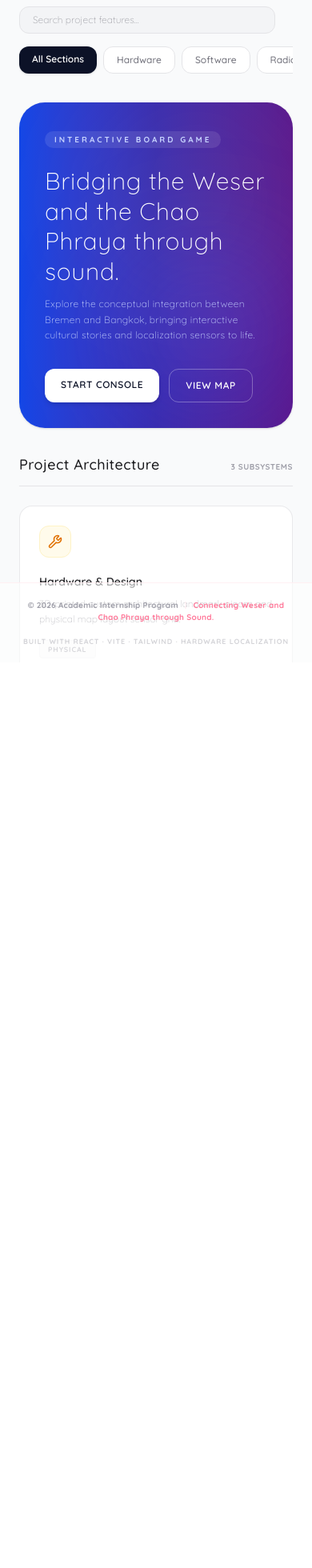
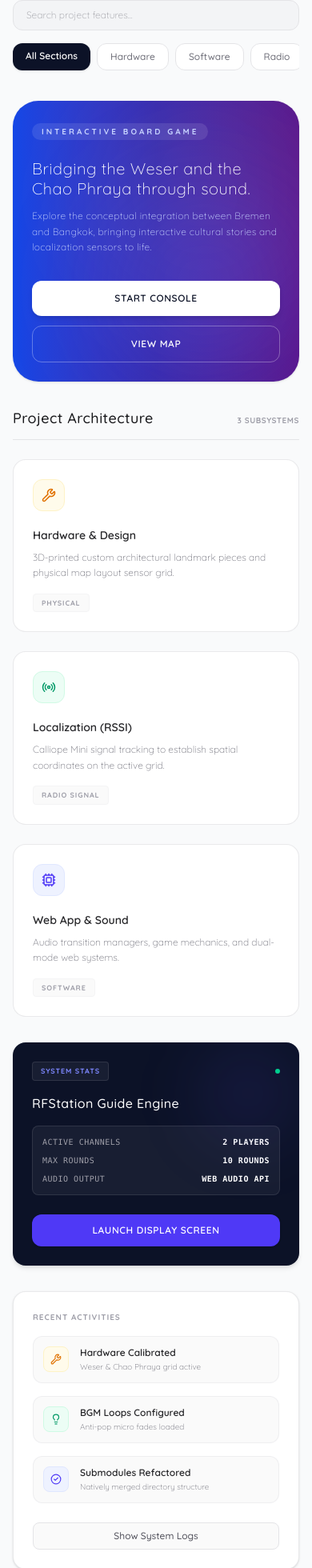
Before and after one commit to smolguyonearth/RFStation, a React (Vite) app in the folder frontend/: page / in a window 390 px wide. Shown: the part 16-1976 px from the top of the page at 80% size. Before the commit the page ends 844 px from the top, so only its background shows below. Built offline with nearby package versions, Linux system fonts and the light colour scheme.

Commit message:
style: improve responsive design and layout consistency across dashboard pages

```diff
--- a/frontend/src/App.tsx
+++ b/frontend/src/App.tsx
@@ -12,14 +12,14 @@ import Footer from "@/components/Footer"
 export default function Root() {
   return (
     <BrowserRouter>
-      <div className="h-screen w-screen max-h-screen overflow-hidden bg-[#FAF9F6] text-[#333C4E] font-sans flex flex-col items-stretch select-none">
+      <div className="min-h-screen lg:h-screen w-screen lg:max-h-screen lg:overflow-hidden bg-[#FAF9F6] text-[#333C4E] font-sans flex flex-col items-stretch select-none">
 
-        {/* Main Dashboard Frame (Full screen) */}
-        <div className="h-full w-full bg-[#FAF9F6] flex flex-col lg:flex-row overflow-hidden relative">
+        {/* Main Dashboard Frame (Responsive) */}
+        <div className="min-h-full w-full bg-[#FAF9F6] flex flex-col lg:flex-row lg:overflow-hidden relative">
 
           {/* <Navbar /> */}
 
-          <div className="flex-grow flex flex-col min-w-0 h-full bg-[#FAF9F6] overflow-y-auto">
+          <div className="flex-grow flex flex-col min-w-0 lg:h-full bg-[#FAF9F6] lg:overflow-y-auto">
             <main className="flex-grow w-full min-h-0">
               <Routes>
                 <Route path="/" element={<Home />} />
--- a/frontend/src/components/Navbar.tsx
+++ b/frontend/src/components/Navbar.tsx
@@ -69,8 +69,7 @@ export default function Navbar() {
                             <button
                                 key={lng}
                                 onClick={() => changeLanguage(lng)}
-                            className={`w-full py-1.5 text-[9px] font-bold rounded-lg transition-all ${
-                              i18n.language === lng
+                                className={`w-full py-1.5 text-[9px] font-bold rounded-lg transition-all ${i18n.language === lng
                                         ? "bg-white text-[#FF7899] border border-[#FFD6E0] shadow-sm"
                                         : "text-zinc-400 hover:text-zinc-600"
                                     }`}
@@ -157,8 +156,7 @@ export default function Navbar() {
                                                 changeLanguage(lng);
                                                 toggleMenu();
                                             }}
-                                            className={`py-2 rounded-lg text-xs font-bold transition-all ${
-                                                i18n.language === lng
+                                            className={`py-2 rounded-lg text-xs font-bold transition-all ${i18n.language === lng
                                                     ? "bg-[#FFEBF0] text-[#FF7899] border border-[#FFD6E0]"
                                                     : "bg-white border border-zinc-200 text-zinc-500 hover:bg-[#FAF9F6]"
                                                 }`}
--- a/frontend/src/pages/Home.tsx
+++ b/frontend/src/pages/Home.tsx
@@ -1,25 +1,25 @@
-import { Link } from "react-router-dom"
-import { Cpu, Lightbulb, CheckCircle2, Radio, Wrench } from "lucide-react"
+import { Link } from "react-router-dom";
+import { Cpu, Lightbulb, CheckCircle2, Radio, Wrench } from "lucide-react";
 
 export default function HomePage() {
   return (
-    <div className="min-h-screen bg-[#F9FAFB] text-[#1F2937] font-sans p-6 lg:p-10 flex flex-col xl:flex-row gap-10">
+    <div className="min-h-screen bg-[#F9FAFB] text-[#1F2937] font-sans p-4 sm:p-6 lg:p-10 grid grid-cols-1 lg:grid-cols-3 xl:grid-cols-4 gap-8 lg:gap-10">
 
       {/* ================= LEFT MAIN COLUMN ================= */}
-      <div className="flex-1 flex flex-col gap-8 min-w-0">
+      <div className="lg:col-span-2 xl:col-span-3 flex flex-col gap-8 min-w-0">
 
         {/* Top Header & Search Simulation */}
         <div className="flex flex-col md:flex-row md:items-center justify-between gap-4">
-          <div className="relative w-full max-w-xs">
+          <div className="relative w-full md:max-w-xs">
             <input
               type="text"
               placeholder="Search project features..."
-              className="w-full bg-[#F3F4F6] border border-zinc-200 rounded-xl px-4 py-2 text-xs font-light text-zinc-600 focus:outline-none focus:border-zinc-300"
+              className="w-full bg-[#F3F4F6] border border-zinc-200 rounded-xl px-4 py-2.5 text-xs font-light text-zinc-600 focus:outline-none focus:border-zinc-300"
             />
           </div>
 
           {/* Filter Pills */}
-          <div className="flex gap-2 overflow-x-auto pb-1">
+          <div className="flex gap-2 overflow-x-auto pb-1.5 scrollbar-none">
             <span className="bg-[#0C1227] text-white px-4 py-2 rounded-xl text-xs font-semibold whitespace-nowrap cursor-pointer shadow-sm">
               All Sections
             </span>
@@ -35,7 +35,7 @@ export default function HomePage() {
         </div>
 
         {/* Hero Geometric Banner */}
-        <div className="relative rounded-[2rem] bg-gradient-to-r from-blue-700 via-indigo-800 to-purple-900 text-white p-8 md:p-12 overflow-hidden shadow-sm flex flex-col justify-between min-h-[260px]">
+        <div className="relative rounded-[2rem] bg-gradient-to-r from-blue-700 via-indigo-800 to-purple-900 text-white p-6 sm:p-8 md:p-12 overflow-hidden shadow-sm flex flex-col justify-between min-h-[260px]">
           {/* Abstract geometric glass/neon decoration */}
           <div className="absolute top-0 right-0 w-80 h-80 bg-white/5 rounded-full blur-3xl translate-x-10 -translate-y-10" />
           <div className="absolute bottom-0 left-1/3 w-60 h-60 bg-indigo-500/20 rounded-full blur-3xl" />
@@ -44,7 +44,7 @@ export default function HomePage() {
             <span className="text-[10px] font-bold tracking-[0.3em] text-indigo-200 uppercase bg-white/10 px-3 py-1 rounded-full w-fit">
               Interactive Board Game
             </span>
-            <h1 className="text-3xl md:text-4xl font-extralight tracking-wide leading-tight mt-6">
+            <h1 className="text-xl sm:text-2xl md:text-3xl lg:text-4xl font-extralight tracking-wide leading-tight mt-6">
               Bridging the Weser and the Chao Phraya through sound.
             </h1>
             <p className="text-indigo-200 text-xs font-light tracking-wide mt-3 leading-relaxed">
@@ -52,16 +52,16 @@ export default function HomePage() {
             </p>
           </div>
 
-          <div className="relative z-10 flex flex-wrap gap-3 mt-8">
+          <div className="relative z-10 flex flex-col sm:flex-row gap-3 mt-8">
             <Link
               to="/controller"
-              className="bg-white hover:bg-zinc-100 text-[#0C1227] font-semibold text-xs uppercase tracking-wider px-5 py-3 rounded-xl transition-all shadow-md active:scale-95"
+              className="w-full sm:w-auto text-center bg-white hover:bg-zinc-100 text-[#0C1227] font-semibold text-xs uppercase tracking-wider px-5 py-3.5 rounded-xl transition-all shadow-md active:scale-95"
             >
               Start Console
             </Link>
             <Link
               to="/map"
-              className="border border-white/30 hover:border-white/50 hover:bg-white/5 text-white font-semibold text-xs uppercase tracking-wider px-5 py-3 rounded-xl transition-all active:scale-95"
+              className="w-full sm:w-auto text-center border border-white/30 hover:border-white/50 hover:bg-white/5 text-white font-semibold text-xs uppercase tracking-wider px-5 py-3.5 rounded-xl transition-all active:scale-95"
             >
               View Map
             </Link>
@@ -79,8 +79,8 @@ export default function HomePage() {
             </span>
           </div>
 
-          {/* Dribbble Item Cards */}
-          <div className="grid md:grid-cols-3 gap-6">
+          {/* Dribbble Item Cards - Responsive Layout */}
+          <div className="grid grid-cols-1 sm:grid-cols-2 lg:grid-cols-3 gap-6">
 
             {/* Card 1: Hardware */}
             <div className="bg-white border border-zinc-200/80 rounded-2xl p-6 flex flex-col justify-between hover:shadow-[0_8px_30px_rgba(0,0,0,0.02)] transition-all group">
@@ -119,7 +119,7 @@ export default function HomePage() {
             </div>
 
             {/* Card 3: Software */}
-            <div className="bg-white border border-zinc-200/80 rounded-2xl p-6 flex flex-col justify-between hover:shadow-[0_8px_30px_rgba(0,0,0,0.02)] transition-all group">
+            <div className="bg-white border border-zinc-200/80 rounded-2xl p-6 flex flex-col justify-between hover:shadow-[0_8px_30px_rgba(0,0,0,0.02)] transition-all group sm:col-span-2 lg:col-span-1">
               <div>
                 <div className="w-10 h-10 rounded-xl bg-indigo-50 border border-indigo-100 flex items-center justify-center text-indigo-600 mb-5">
                   <Cpu size={18} />
@@ -142,9 +142,9 @@ export default function HomePage() {
       </div>
 
       {/* ================= RIGHT SIDE PANEL COLUMN ================= */}
-      <div className="w-full xl:w-80 shrink-0 flex flex-col gap-8">
+      <div className="lg:col-span-1 flex flex-col gap-8 w-full">
 
-        {/* Astro / Status Box (Styled like Dribbble Dark Card) */}
+        {/* Astro / Status Box */}
         <div className="relative rounded-2xl bg-[#0C1227] text-white p-6 shadow-md overflow-hidden min-h-[220px] flex flex-col justify-between">
           <div className="absolute top-0 right-0 w-32 h-32 bg-indigo-500/10 rounded-full blur-2xl" />
 
@@ -178,19 +178,19 @@ export default function HomePage() {
 
           <Link
             to="/display"
-            className="w-full py-2.5 bg-indigo-600 hover:bg-indigo-700 text-white font-semibold text-center text-xs uppercase tracking-wider rounded-xl transition-colors shadow-sm active:scale-95 mt-4 block"
+            className="w-full py-3 bg-indigo-600 hover:bg-indigo-700 text-white font-semibold text-center text-xs uppercase tracking-wider rounded-xl transition-colors shadow-sm active:scale-95 mt-6 block"
           >
             Launch Display Screen
           </Link>
         </div>
 
         {/* Project logs feed */}
-        <div className="bg-white border border-zinc-200/80 rounded-2xl p-6 shadow-sm flex-1 flex flex-col">
+        <div className="bg-white border border-zinc-200/80 rounded-2xl p-6 shadow-sm flex flex-col">
           <span className="text-[10px] font-bold tracking-widest text-zinc-400 uppercase block mb-4">
             Recent Activities
           </span>
 
-          <div className="flex flex-col gap-4 flex-grow">
+          <div className="flex flex-col gap-4">
             {[
               { title: "Hardware Calibrated", desc: "Weser & Chao Phraya grid active", icon: Wrench, color: "bg-amber-50 text-amber-600 border border-amber-100" },
               { title: "BGM Loops Configured", desc: "Anti-pop micro fades loaded", icon: Lightbulb, color: "bg-emerald-50 text-emerald-600 border border-emerald-100" },
```
Lines whose indentation alone changed are shown as unchanged.
